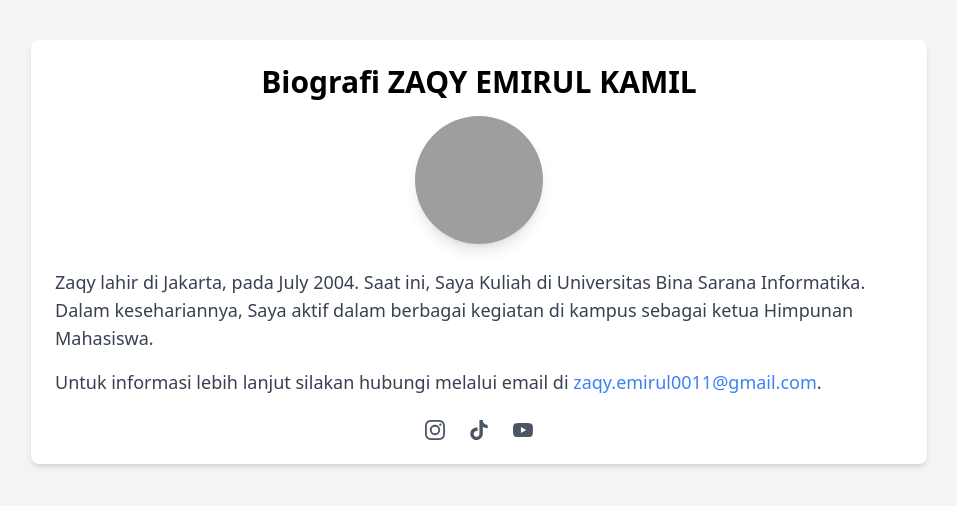
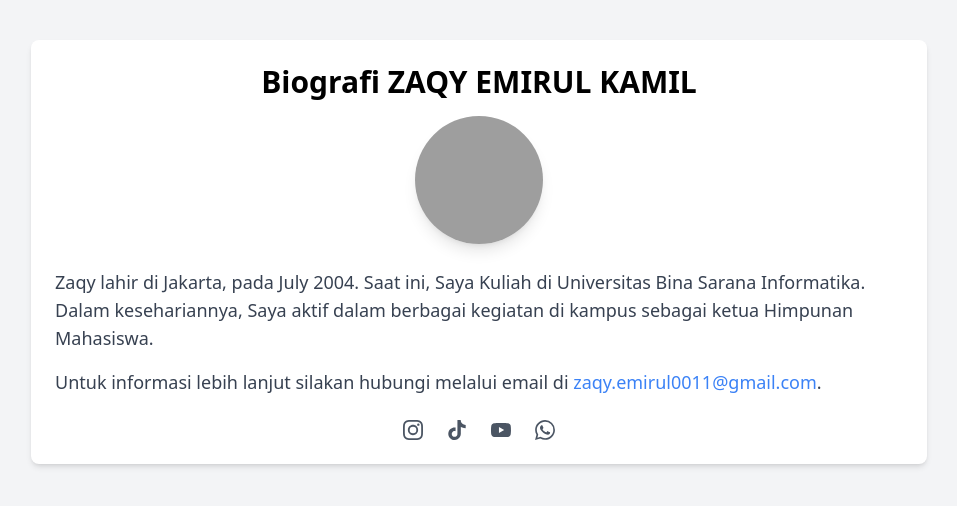
Before and after one commit to Zaqyemirul/Profile_MBKM, a plain HTML site: page index.html in a window 1280 px wide. Shown: the whole page, without its empty margins (161-1118 px from the left). Drawn offline with nearby package versions, Linux system fonts and the light colour scheme; grey boxes are pictures that could not be loaded.

Commit message:
update terakhir

```diff
--- a/index.html
+++ b/index.html
@@ -42,6 +42,11 @@
                 <!-- Ikon Youtube -->
                 <svg role="img" width="20" class="fill-current" viewBox="0 0 24 24" xmlns="http://www.w3.org/2000/svg"><title>YouTube</title><path d="M23.498 6.186a3.016 3.016 0 0 0-2.122-2.136C19.505 3.545 12 3.545 12 3.545s-7.505 0-9.377.505A3.017 3.017 0 0 0 .502 6.186C0 8.07 0 12 0 12s0 3.93.502 5.814a3.016 3.016 0 0 0 2.122 2.136c1.871.505 9.376.505 9.376.505s7.505 0 9.377-.505a3.015 3.015 0 0 0 2.122-2.136C24 15.93 24 12 24 12s0-3.93-.502-5.814zM9.545 15.568V8.432L15.818 12l-6.273 3.568z"/></svg>
             </a>
+            <a href="https://wa.me/6285784931086" target="_blank" class="text-gray-600 hover:text-blue-500">
+                <!-- Ikon Whatsapp -->
+                <svg role="img" width="20" class="fill-current" viewBox="0 0 24 24" xmlns="http://www.w3.org/2000/svg"><title>WhatsApp</title><path d="M17.472 14.382c-.297-.149-1.758-.867-2.03-.967-.273-.099-.471-.148-.67.15-.197.297-.767.966-.94 1.164-.173.199-.347.223-.644.075-.297-.15-1.255-.463-2.39-1.475-.883-.788-1.48-1.761-1.653-2.059-.173-.297-.018-.458.13-.606.134-.133.298-.347.446-.52.149-.174.198-.298.298-.497.099-.198.05-.371-.025-.52-.075-.149-.669-1.612-.916-2.207-.242-.579-.487-.5-.669-.51-.173-.008-.371-.01-.57-.01-.198 0-.52.074-.792.372-.272.297-1.04 1.016-1.04 2.479 0 1.462 1.065 2.875 1.213 3.074.149.198 2.096 3.2 5.077 4.487.709.306 1.262.489 1.694.625.712.227 1.36.195 1.871.118.571-.085 1.758-.719 2.006-1.413.248-.694.248-1.289.173-1.413-.074-.124-.272-.198-.57-.347m-5.421 7.403h-.004a9.87 9.87 0 01-5.031-1.378l-.361-.214-3.741.982.998-3.648-.235-.374a9.86 9.86 0 01-1.51-5.26c.001-5.45 4.436-9.884 9.888-9.884 2.64 0 5.122 1.03 6.988 2.898a9.825 9.825 0 012.893 6.994c-.003 5.45-4.437 9.884-9.885 9.884m8.413-18.297A11.815 11.815 0 0012.05 0C5.495 0 .16 5.335.157 11.892c0 2.096.547 4.142 1.588 5.945L.057 24l6.305-1.654a11.882 11.882 0 005.683 1.448h.005c6.554 0 11.89-5.335 11.893-11.893a11.821 11.821 0 00-3.48-8.413Z"/></svg>
+            </a>
+
         </div>
     </div>
 
```
